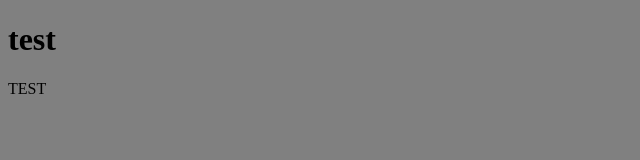
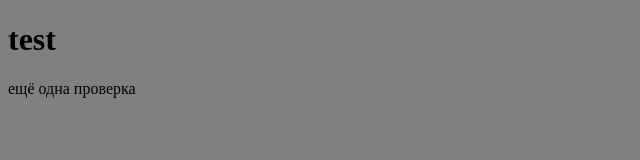
Before and after one commit to GoGy-MoGGy/Kharkov_DevOps_ext_2019_pred-final_TEST, a plain HTML site: page index.html in a window 1280 px wide. Shown: the whole page, without its empty margins (0-640 px from the left). Drawn offline with Linux system fonts and the light colour scheme.

Commit message:
Update index.html

```diff
--- a/index.html
+++ b/index.html
@@ -5,6 +5,6 @@
 </head>
 <body style="background-color:gray">
 <h1>test</h1>
-<p>TEST</p>
+<p>ещё одна проверка</p>
 </body>
 </html>
```
